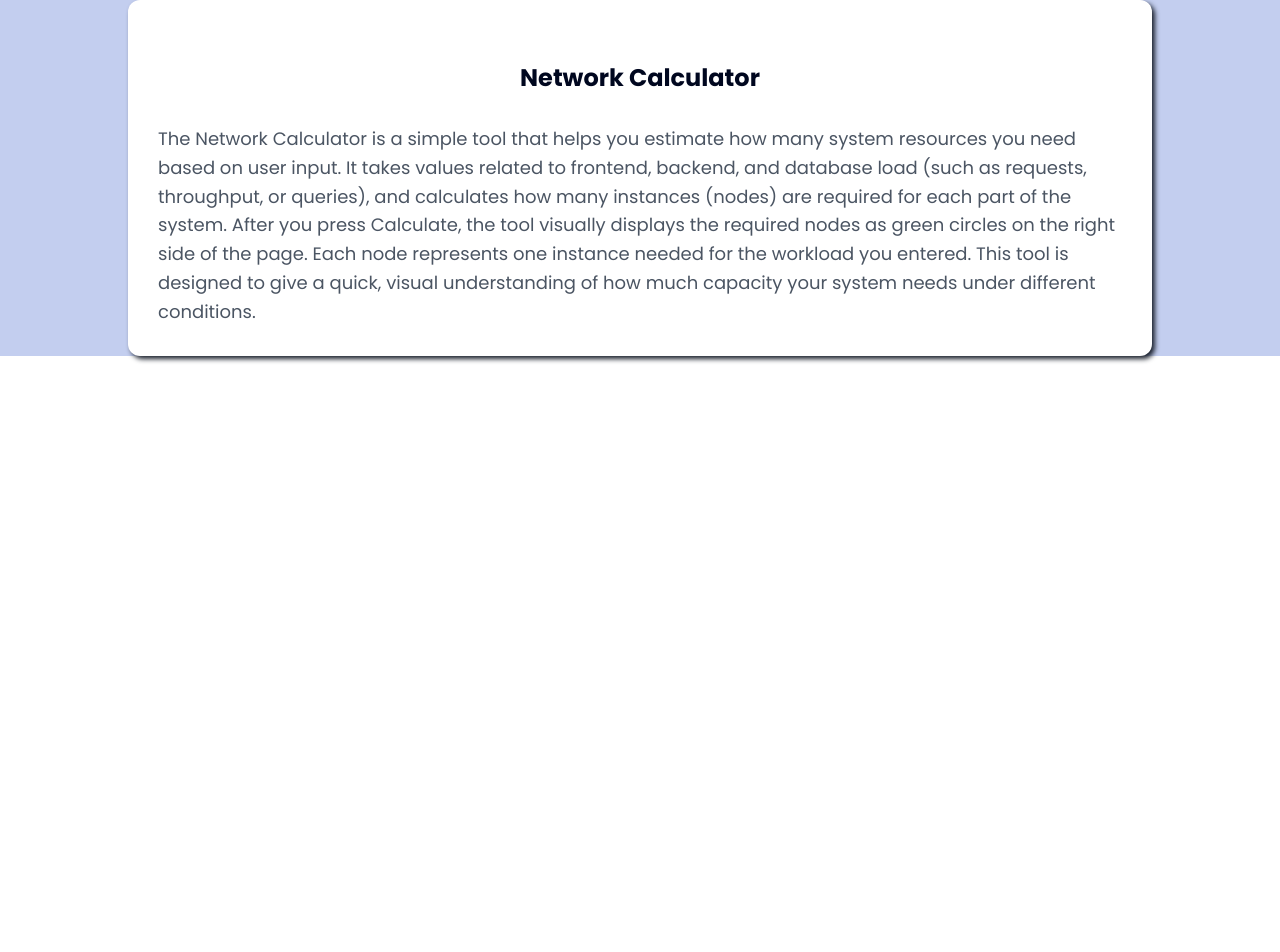
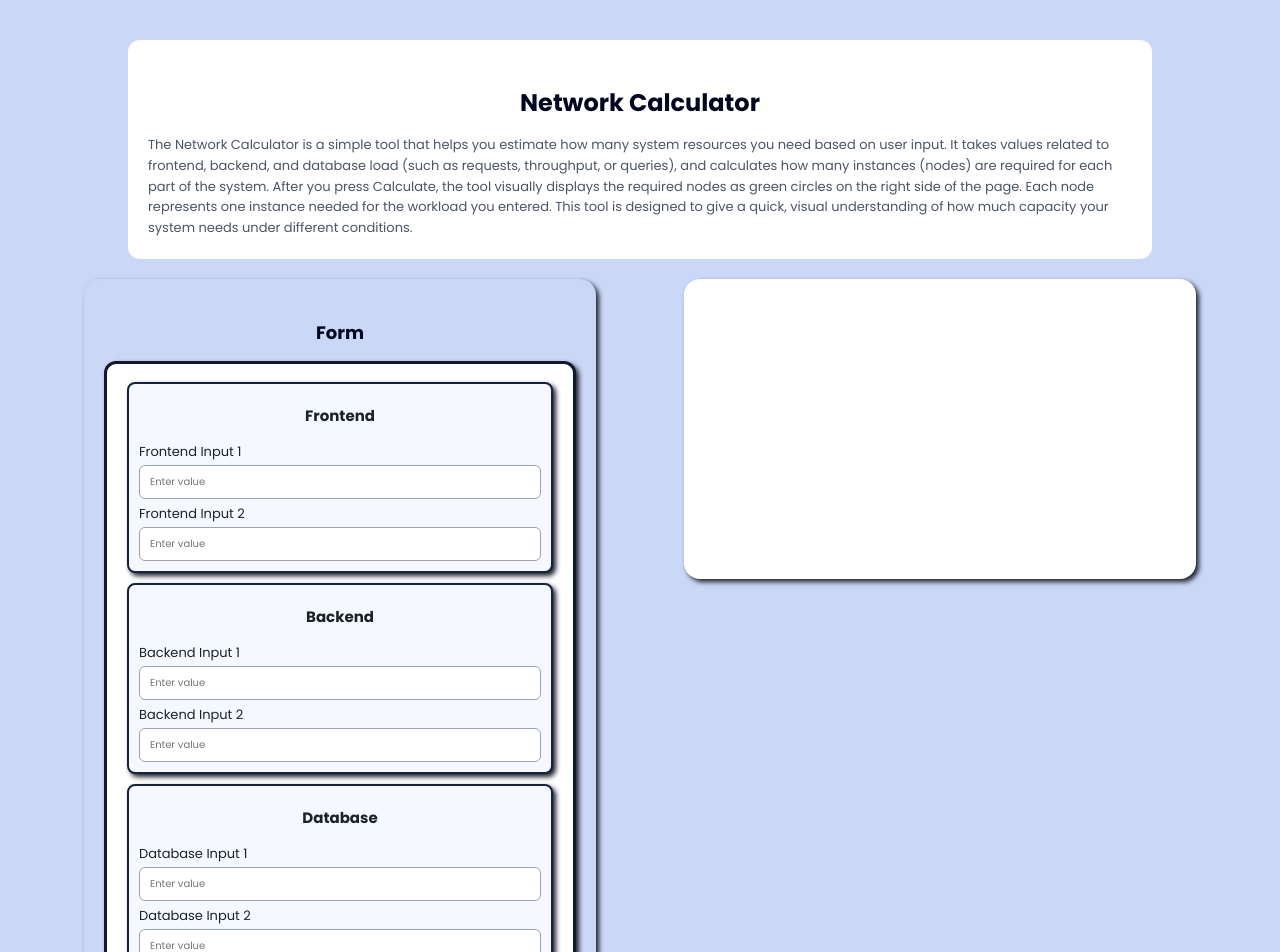
Before and after one commit to Black-Hawks-Codeworks/network-calculator, a React (Vite) app: page / in a window 1280 px wide. Shown: the top 952 px of the page. Before the commit the page ends 800 px from the top, so only its background shows below. Built offline with nearby package versions, Linux system fonts and the light colour scheme.

Commit message:
created page layout and form

```diff
--- a/src/modules/home/page.jsx
+++ b/src/modules/home/page.jsx
@@ -2,7 +2,8 @@ import styles from './page.module.css';
 
 export default function HomePage() {
   return (
-    <main className={styles.page}>
+    <div className={styles.page}>
+      {/* ΠΛΑΙΣΙΟ ΠΕΡΙΓΡΑΦΗΣ */}
       <section className={styles.descriptionBox}>
         <h1 className={styles.title}>Network Calculator</h1>
         <p className={styles.text}>
@@ -14,6 +15,66 @@ export default function HomePage() {
           visual understanding of how much capacity your system needs under different conditions.
         </p>
       </section>
-    </main>
+
+      <div className={styles.contentRow}>
+        {/* ΦΟΡΜΑ */}
+        <section className={styles.formCard}>
+          <h2 className={styles.formTitle}>Form</h2>
+
+          <div className={styles.formInner}>
+            {/* FRONTEND */}
+            <div className={styles.group}>
+              <h3 className={styles.groupTitle}>Frontend</h3>
+
+              <label className={styles.field}>
+                <span className={styles.fieldLabel}>Frontend Input 1</span>
+                <input className={styles.fieldInput} type='number' placeholder='Enter value' />
+              </label>
+
+              <label className={styles.field}>
+                <span className={styles.fieldLabel}>Frontend Input 2</span>
+                <input className={styles.fieldInput} type='number' placeholder='Enter value' />
+              </label>
+            </div>
+
+            {/* BACKEND */}
+            <div className={styles.group}>
+              <h3 className={styles.groupTitle}>Backend</h3>
+
+              <label className={styles.field}>
+                <span className={styles.fieldLabel}>Backend Input 1</span>
+                <input className={styles.fieldInput} type='number' placeholder='Enter value' />
+              </label>
+
+              <label className={styles.field}>
+                <span className={styles.fieldLabel}>Backend Input 2</span>
+                <input className={styles.fieldInput} type='number' placeholder='Enter value' />
+              </label>
+            </div>
+
+            {/* DATABASE */}
+            <div className={styles.group}>
+              <h3 className={styles.groupTitle}>Database</h3>
+
+              <label className={styles.field}>
+                <span className={styles.fieldLabel}>Database Input 1</span>
+                <input className={styles.fieldInput} type='number' placeholder='Enter value' />
+              </label>
+
+              <label className={styles.field}>
+                <span className={styles.fieldLabel}>Database Input 2</span>
+                <input className={styles.fieldInput} type='number' placeholder='Enter value' />
+              </label>
+            </div>
+          </div>
+
+          <button className={styles.calculateButton}>CALCULATE</button>
+        </section>
+
+        <section className={styles.outputBox}>
+          {/*εδώ θα εμφανίζονται οι κόμβοι μετά τον υπολογισμό*/}
+        </section>
+      </div>
+    </div>
   );
 }
--- a/src/modules/home/page.module.css
+++ b/src/modules/home/page.module.css
@@ -1,28 +1,143 @@
 .page {
+  min-height: 100vh;
+  background: hsl(224, 69%, 88%);
+  padding: 40px;
   display: flex;
-  background-color: hsl(224, 58%, 85%);
-  font-family:'Times New Roman', Times, serif;
-  justify-content: center;
+  flex-direction: column;
+  align-items: center;
+  gap: 20px;
+}
+
+.contentRow {
+  display: flex;
+  justify-content: center;   /* τα κεντράρει οριζόντια */
+  align-items: flex-start;   /* στο πάνω μέρος της σειράς */
+  gap: 40px;                 /* κενό ανάμεσα σε φόρμα και output */
+  width: 100%;
+  max-width: 90vw;
 }
 
 .descriptionBox {
   background-color: hsl(0, 0%, 100%);
-  padding: 30px;
+  padding: 20px;
   border-radius: 12px;
   max-width: 80vw; /*vw → ποσοστό του πλάτους της οθόνης*/
-  box-shadow: 3px 3px 5px;
 }
 
 .title {
   text-align: center;
   color: hsl(226, 100%, 6%);
-  padding: 10px 10px;
-  margin-bottom: 20px;
+  padding: 5px 5px;
+  margin-bottom: 10px;
 }
 
 .text {
   margin: 0;
-  font-size: 18px;
+  font-size: 13px;
   line-height: 1.6;
   color: hsl(215, 14%, 34%);
 }
+
+
+.formCard {
+  margin-right: auto;
+  margin-left: 20px;
+  width: 40vw;
+
+  border-radius: 16px;
+  padding: 20px 20px 20px;
+
+  /* θολώνει ό,τι βρίσκεται από πίσω */
+  backdrop-filter: blur(15px);
+  -webkit-backdrop-filter: blur(15px);
+
+  box-shadow: 3px 3px 5px;
+  display: flex;
+  flex-direction: column;
+  align-items: center;
+}
+
+.formTitle {
+  font-size: 18px;
+  text-align: center;
+  color: hsl(226, 100%, 6%);
+  padding: 5px 5px;
+  margin-bottom: 10px;
+}
+
+.formInner {
+  width: 100%;
+  border:hsl(222, 46%, 12%) 3px solid;
+  border-radius: 12px;
+  padding: 18px 20px;
+  background: hsl(0, 0%, 100%);
+  display: flex;
+  flex-direction: column;
+  gap: 10px;
+  box-shadow: 3px 3px 5px;
+}
+
+/* Groups: Frontend,Backend,Database */
+.group {
+  background: hsl(218, 100%, 98%);
+  border-radius: 8px;
+  padding: 10px 10px;
+  border: 2px solid hsl(221, 48%, 16%);
+  display: flex;
+  flex-direction: column;
+  gap: 5px;
+  box-shadow: 3px 3px 5px;
+}
+
+.groupTitle {
+  margin: 0;
+  padding: 10px;
+  font-size: 15px;
+  text-align: center;
+}
+
+/* Κάθε label και input */
+.field {
+  display: flex;
+  flex-direction: column;
+  gap: 3px;
+}
+
+.fieldLabel {
+  font-size: 13px;
+}
+
+.fieldInput {
+  padding: 8px 10px;
+  border-radius: 6px;
+  border: 1px solid hsl(218, 11%, 65%);
+  font-size: 10px;
+}
+
+/* Κουμπί CALCULATE */
+.calculateButton {
+  margin-top: 20px;
+  padding: 12px 32px;
+  border-radius: 10px;
+  border: 3px solid hsl(212, 15%, 54%);
+  background: hsl(225, 16%, 80%);
+  font-weight: 600;
+  cursor: pointer;
+  box-shadow: 3px 3px 5px;
+  font-size: larger;
+}
+
+.calculateButton:hover {
+  background-color: hsl(207, 4%, 51%);
+}
+
+.outputBox {
+  margin-left: auto;
+  margin-right: 20px;
+  width: 40vw;
+  min-height: 300px;
+  border-radius: 16px;
+  padding: 20px 20px 20px;
+  box-shadow: 3px 3px 5px;
+  background: hsl(0, 0%, 100%);
+}
```
